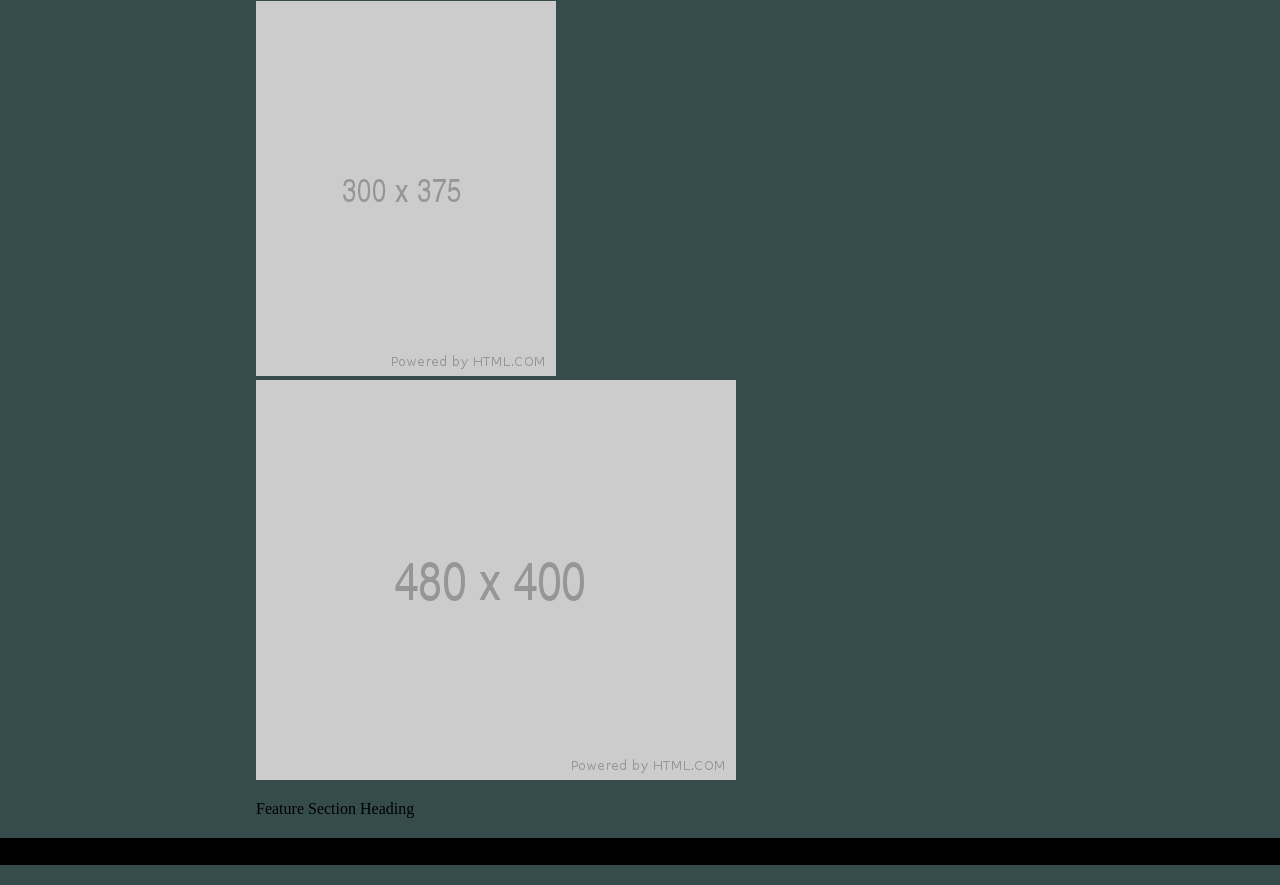
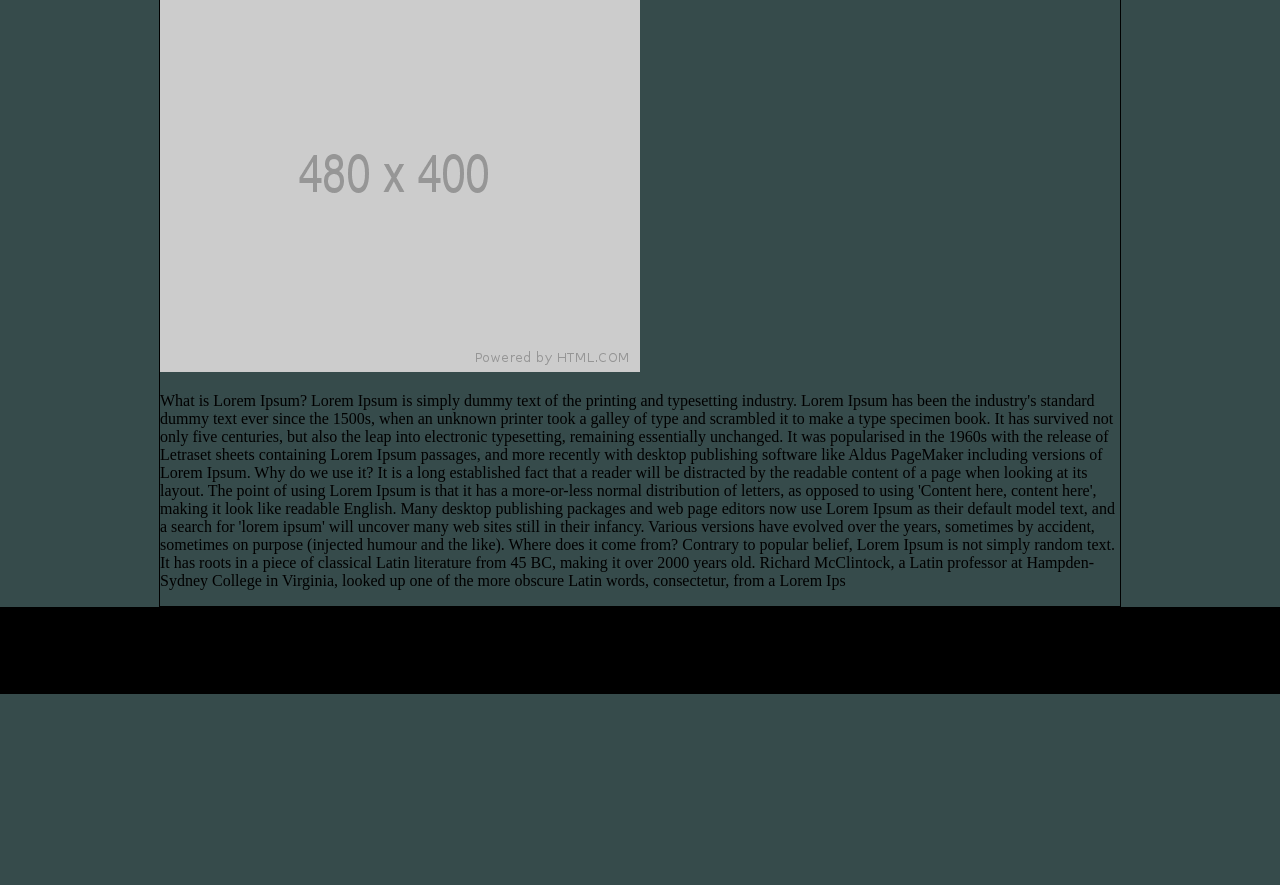
Before and after one commit to kushshrestha01/wirefame-exercise, a plain HTML site: page index.html in a window 1280 px wide. Shown: the part 992-1877 px from the top of the page. After the commit the page ends 1686 px from the top, so only its background shows below. Drawn offline with Linux system fonts and the light colour scheme.

Commit message:
another update

```diff
--- a/css/style.css
+++ b/css/style.css
@@ -6,10 +6,10 @@ body {
   width:100%;
 }
 main {
-  width: 60%;
+  width: 960px;
+  border:1px solid black;
   margin: 0 auto;
 }
-
 
 main div img:first-child {
   margin-bottom: 30px;
@@ -17,10 +17,7 @@ main div img:first-child {
 
 header {
   background-color: black;
-  color:white;
-  text-align: center;
-  margin-top: 50px;
-  border-top: 50px;
+  color: white;
 }
 
 footer {
@@ -31,4 +28,25 @@ li {
   display: inline;
 }
 
+footer {
+  padding: 10px;
+}
+
+ul {
+  width: 960px;
+  margin: 0 auto;
+  border:1px solid orange;
+  padding:0;
+}
+
+section img {
+  width:30.75%;
+  margin-right: 30px;
+  display:inline-block;
+}
+
+section img:last-child{
+  margin-right: 0;
+}
+
 /* box */
--- a/index.html
+++ b/index.html
@@ -6,7 +6,6 @@
 </head>
 <body>
   <header>
-    <h1>
     <ul>
       <img src="image/200x70.png" alt="200x70">
       <li> &emsp;Nav item 1</li>
@@ -14,18 +13,28 @@
       <li> &emsp;Nav item 3</li>
       <li> &emsp;Nav item 4</li>
     </ul>
-    </h1>
   </header>
   <main>
-    <!-- <div>  -->
+    <div>
       <img src="image/960x450.png" alt="960x450">
+
+      <section>
         <img src="image/300x375.png" alt="300x375">
         <img src="image/300x375.png" alt="300x375">
         <img src="image/300x375.png" alt="300x375">
+      </section>
+
       <img src="image/480x400.png" alt="480x400">
-      <p>Feature Section Heading</p>
-      <p></p>
-    <!-- </div> -->
+      <p>What is Lorem Ipsum?
+          Lorem Ipsum is simply dummy text of the printing and typesetting industry. Lorem Ipsum has been the industry's standard dummy text ever since the 1500s, when an unknown printer took a galley of type and scrambled it to make a type specimen book. It has survived not only five centuries, but also the leap into electronic typesetting, remaining essentially unchanged. It was popularised in the 1960s with the release of Letraset sheets containing Lorem Ipsum passages, and more recently with desktop publishing software like Aldus PageMaker including versions of Lorem Ipsum.
+
+          Why do we use it?
+          It is a long established fact that a reader will be distracted by the readable content of a page when looking at its layout. The point of using Lorem Ipsum is that it has a more-or-less normal distribution of letters, as opposed to using 'Content here, content here', making it look like readable English. Many desktop publishing packages and web page editors now use Lorem Ipsum as their default model text, and a search for 'lorem ipsum' will uncover many web sites still in their infancy. Various versions have evolved over the years, sometimes by accident, sometimes on purpose (injected humour and the like).
+
+
+          Where does it come from?
+          Contrary to popular belief, Lorem Ipsum is not simply random text. It has roots in a piece of classical Latin literature from 45 BC, making it over 2000 years old. Richard McClintock, a Latin professor at Hampden-Sydney College in Virginia, looked up one of the more obscure Latin words, consectetur, from a Lorem Ips</p>
+    </div>
   </main>
   <footer>
     <h2>this is footer</h2>
```
Lines whose indentation alone changed are shown as unchanged.
